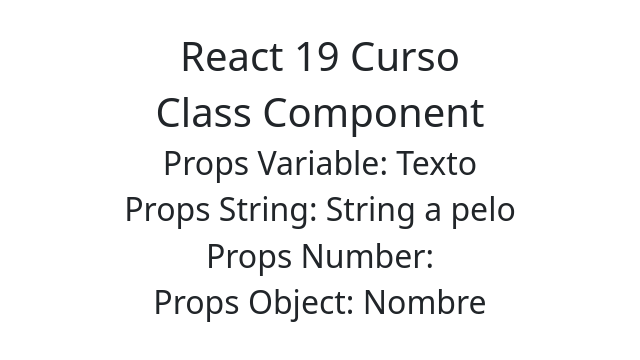
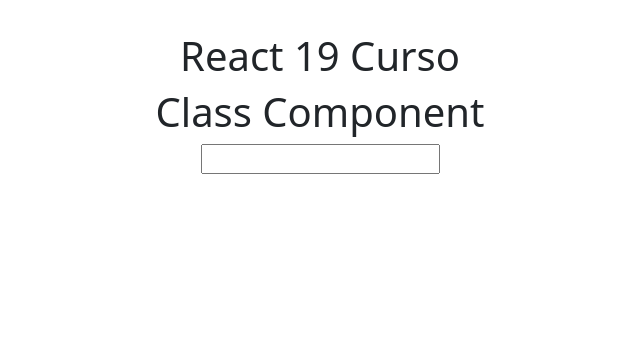
Before and after one commit to pedronieto84/react-19, a React (Vite) app in the folder react-19-curso/: page / in a window 1280 px wide. Shown: the top 360 px of the page, without its empty margins (320-960 px from the left). Built offline with nearby package versions, Linux system fonts and the light colour scheme.

Commit message:
Pasar de hijo a padre en class component

```diff
--- a/react-19-curso/src/App.jsx
+++ b/react-19-curso/src/App.jsx
@@ -5,21 +5,13 @@
 
 function App() {
 
-  const texto = 'Texto'
-  const objeto = {
-    nombre: 'Nombre',
-    apellido: 'Apellido'
-  }
 
   return (
     <>
       <h1 >React 19 Curso</h1>
 
       <ClassComponent
-      propsClass1={texto}
-      propsClass2String = 'String a pelo'
-      propsClass3Number = {3}
-      propsClass4Object = {objeto}
+        recibirDatosDeHijo={(data) => console.log('recibido desde padre', data)}
       />
     </>
   )
--- a/react-19-curso/src/componentes/classComponent.jsx
+++ b/react-19-curso/src/componentes/classComponent.jsx
@@ -3,18 +3,14 @@
 
 class ClassComponent extends React.Component {
 
-    constructor(props) {
-        super(props)
-        console.log('constructor', props)
+    pasarHijoAPadre = (data) => {
+        this.props.recibirDatosDeHijo(data)
     }
     render() {
         return (
         <>
             <h1>Class Component</h1>
-            <h2>Props Variable: {this.props.propsClass1}</h2>
-            <h2>Props String: {this.props.propsClass2String}</h2>
-            <h2>Props Number: {this.props.PropsClass3Number}</h2>
-            <h2>Props Object: {this.props.propsClass4Object.nombre}</h2>
+            <input type="text" onChange={(e) => this.pasarHijoAPadre(e.target.value)} />
         </>
         )
       }
```
